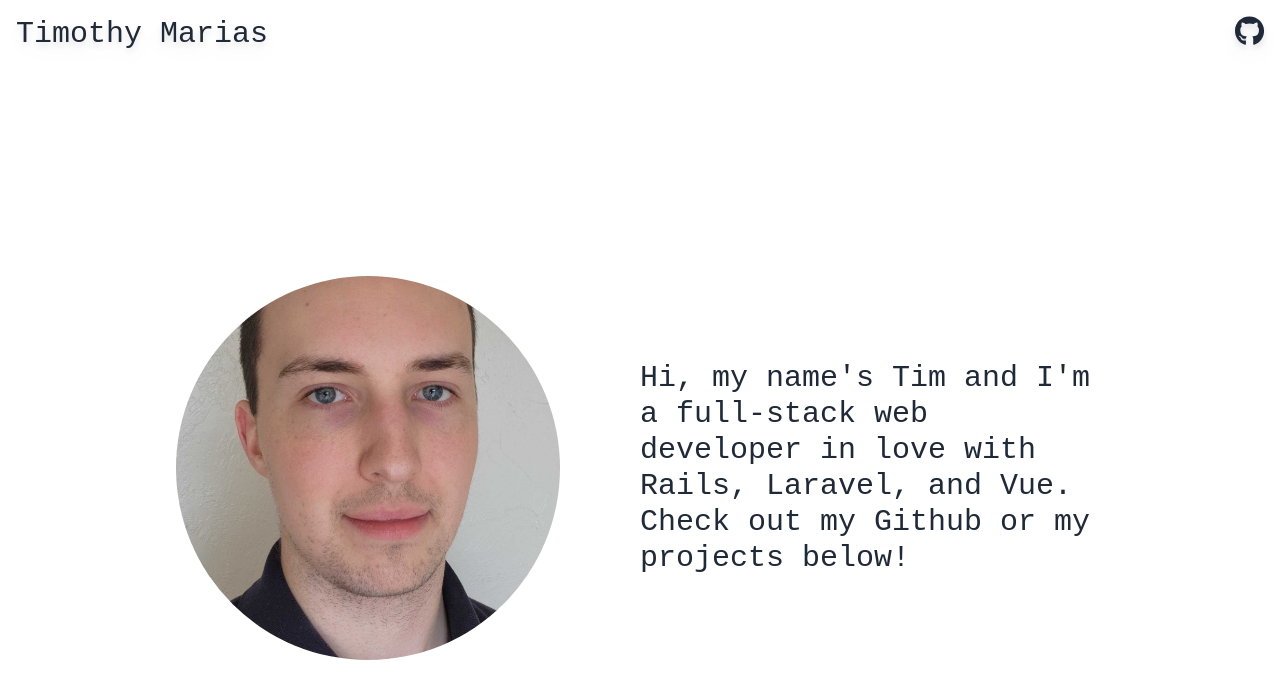
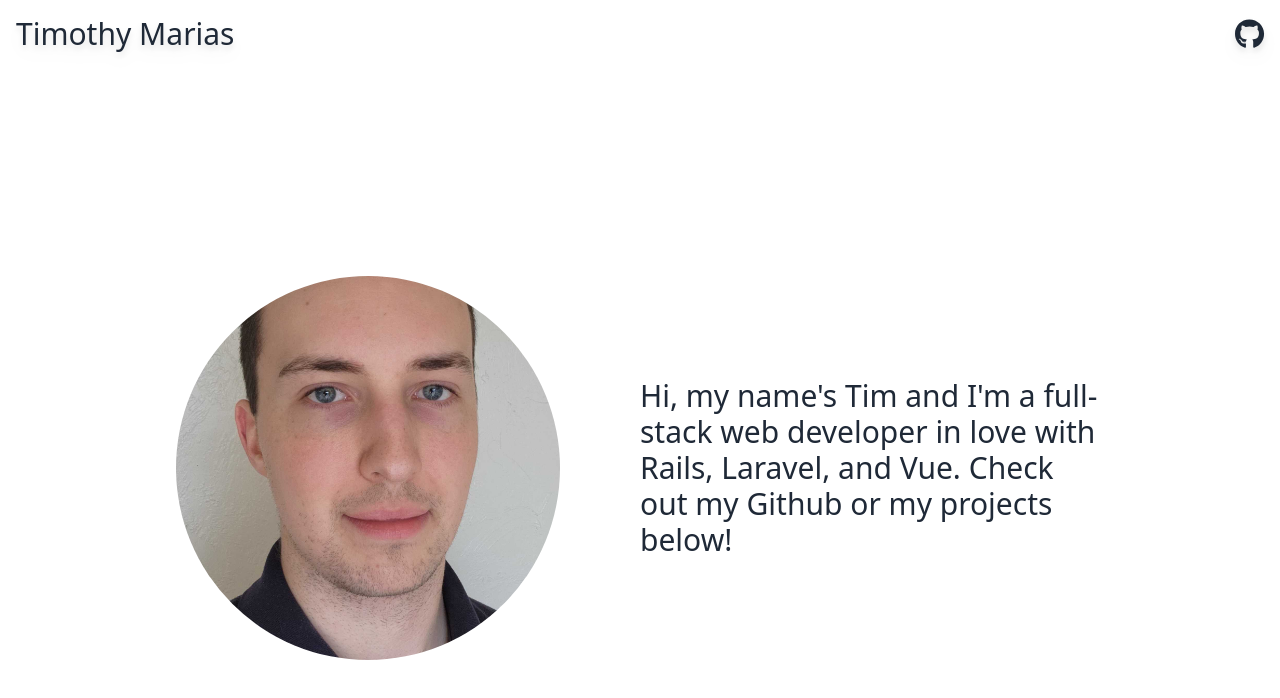
Before and after one commit to timothyjamesmarias/website, a Nuxt app: page / in a window 1280 px wide. Shown: the top 698 px of the page. Built offline with nearby package versions, Linux system fonts and the light colour scheme; a web font is replaced by a local one.

Commit message:
added color module, set up theme

```diff
--- a/components/BodyLink.vue
+++ b/components/BodyLink.vue
@@ -5,7 +5,7 @@ const props = defineProps<{
 }>();
 </script>
 <template>
-    <NuxtLink :to="href" :class="color % 2 === 0 ?  'text-green' : 'text-pink'" class="hover:underline">
+    <NuxtLink :to="href" :class="color % 2 === 0 ?  '' : ''" class="">
         <slot />
     </NuxtLink>
 </template>
--- a/layouts/default.vue
+++ b/layouts/default.vue
@@ -2,7 +2,7 @@
 import "@fontsource/iosevka"
 </script>
 <template>
-  <div class="min-h-screen bg-background font-main text-main text-lg selection:bg-highlight">
+  <div class="min-h-screen bg-base-100 text-main text-lg selection:bg-secondary-focus">
     <NavBar />
     <main class="">
       <slot />
--- a/nuxt.config.ts
+++ b/nuxt.config.ts
@@ -12,7 +12,7 @@ export default defineNuxtConfig({
     },
   plugins: ['~/plugins/fontawesome.js'],
   css: ['@fortawesome/fontawesome-svg-core/styles.css'],
-  modules: ["@nuxtjs/tailwindcss"],
+  modules: ["@nuxtjs/tailwindcss", "@nuxtjs/color-mode"],
   runtimeConfig: {
     mailgun_key: process.env.MAILGUN_KEY,
     mailgun_domain: process.env.MAILGUN_DOMAIN,
@@ -25,4 +25,9 @@ export default defineNuxtConfig({
     injectPosition: 0,
     viewer: true,
   },
+  colorMode: {
+    preference: "dracula",
+    dataValue: 'theme',
+    classSuffix: '',
+  },
 });
--- a/package.json
+++ b/package.json
@@ -20,6 +20,7 @@
   "dependencies": {
     "@fontsource/iosevka": "^4.5.4",
     "@fortawesome/vue-fontawesome": "^3.0.2",
+    "@nuxtjs/color-mode": "^3.2.0",
     "@nuxtjs/recaptcha": "^1.1.1",
     "daisyui": "^2.51.1",
     "mailgun.js": "^8.0.6",
```
Also changed, not shown: 1 other file (tests, documents, lock files or other folders).
